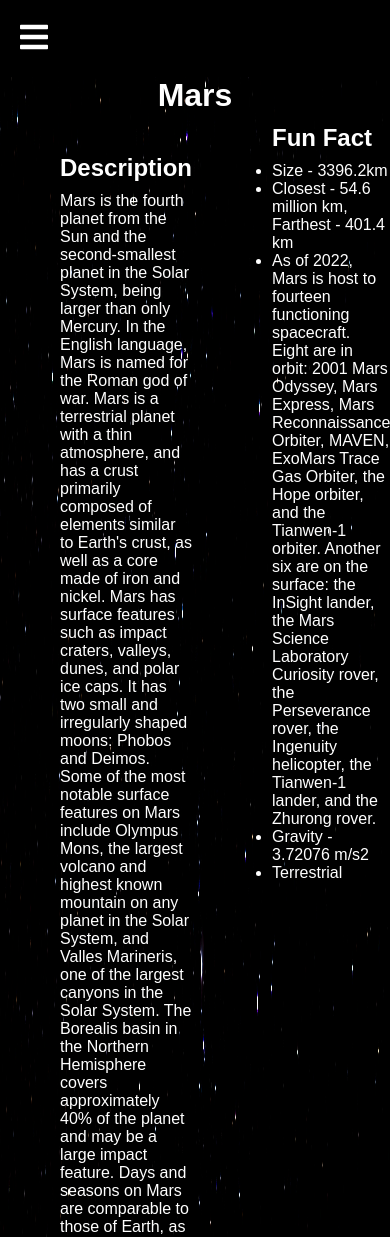
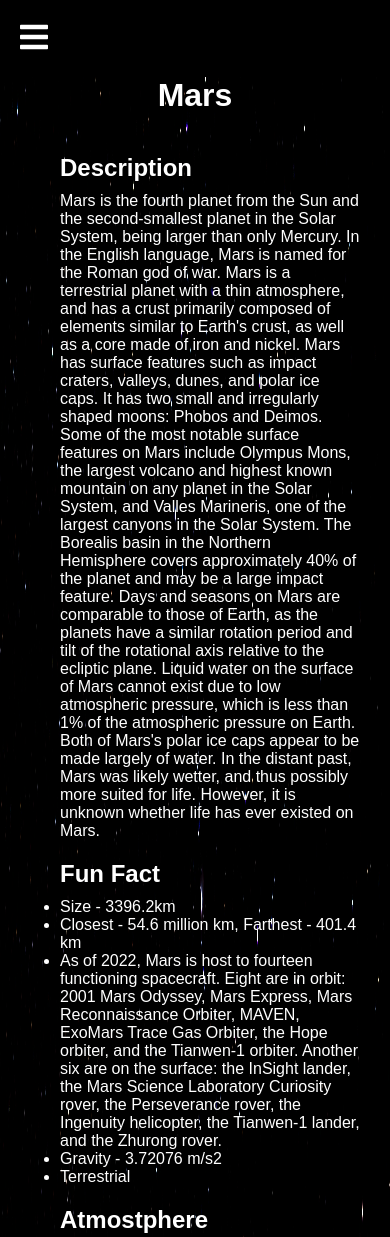
Before and after one commit to jm7198/Team-Project-Website, a PHP site: page /asset/subpages/mars.php in a window 390 px wide. Shown: the top 1237 px of the page. Run offline with PHP 8.4, Linux system fonts and the light colour scheme; some libraries are stand-ins or nearby versions.

Commit message:
made planet pages mobile firiendly

```diff
--- a/final/asset/css/planets.css
+++ b/final/asset/css/planets.css
@@ -151,6 +151,8 @@ h2{
     vertical-align: middle;
   }
 
-/* #planet{
-max-width: 100%;
-} */
+  @media (max-width: 800px) {
+    .container{
+      display: block;
+    }
+  }
--- a/final/index.php
+++ b/final/index.php
@@ -10,11 +10,11 @@
   <link rel="stylesheet" href="https://cdnjs.cloudflare.com/ajax/libs/font-awesome/5.12.0-2/css/all.min.css" integrity="sha256-46r060N2LrChLLb5zowXQ72/iKKNiw/lAmygmHExk/o=" crossorigin="anonymous" />
 </head>
 <body>
+
+
+  <div id="page-container">
   <?php include 'asset/inc/nav.php';?>
   <?php include 'asset/inc/header.php';?>
-
-  <div id="page-container">
-
 
       <div id="solar-system">
         <div><a id="sun" href="asset/subpages/sun.php"><img id="sun-img" src="asset/images/sun.png" alt="image of the sun"></a></div>
```
